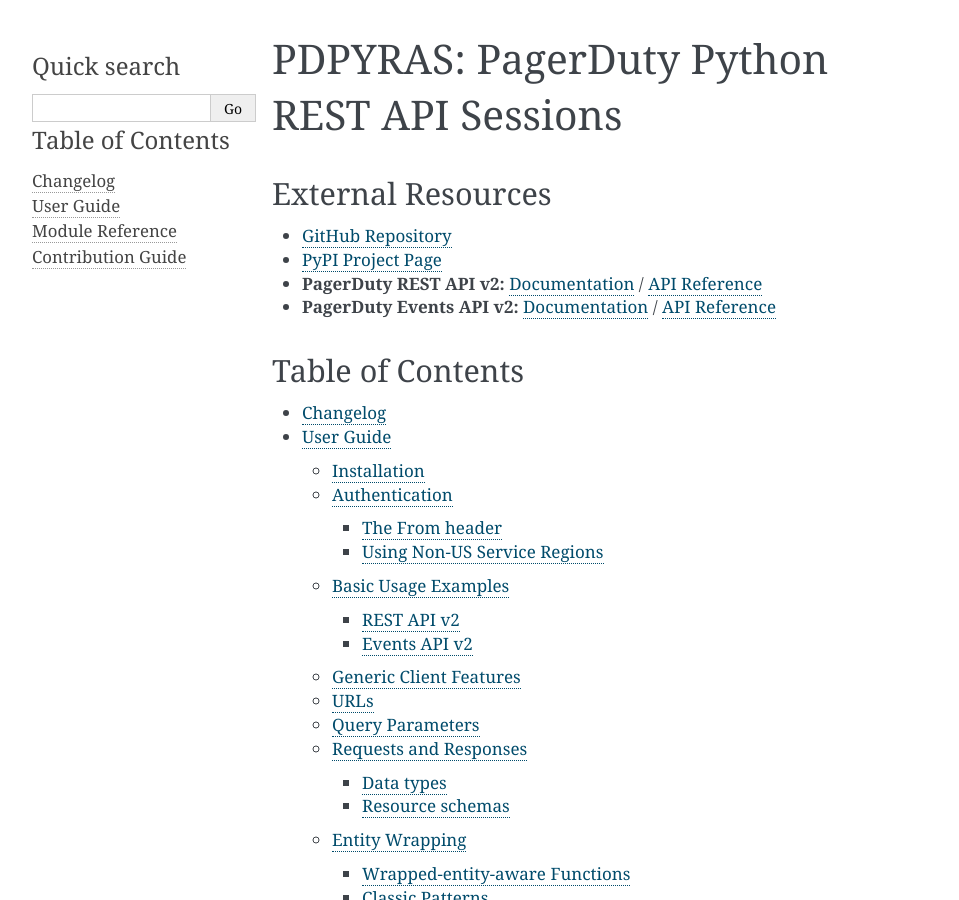
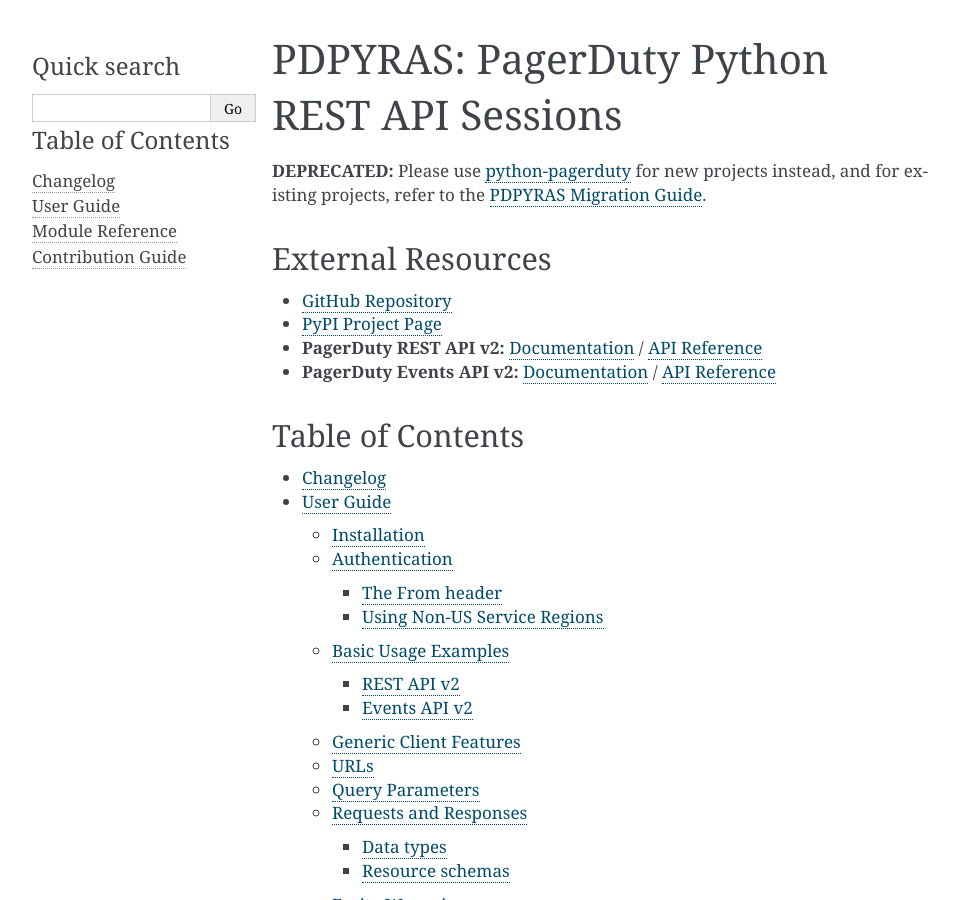
Before and after one commit to PagerDuty/pdpyras, a Sphinx documentation site: the page built from sphinx/source/index.rst, in a window 1280 px wide and 900 px high. Shown: the whole window, without its empty margins (148-1107 px from the left). Built offline with Sphinx 7.4.7, drawn with Linux system fonts in a browser that asks for light colours.

Commit message:
Add deprecation notice to the top of the documentation index, readme and user guide

```diff
--- a/README.rst
+++ b/README.rst
@@ -1,6 +1,12 @@
 ===========================================
 PDPYRAS: PagerDuty Python REST API Sessions
 ===========================================
+
+**DEPRECATED:** Please use `python-pagerduty
+<https://pagerduty.github.io/python-pagerduty>`_ for new projects instead, and
+for existing projects, refer to the `PDPYRAS Migration Guide
+<https://pagerduty.github.io/python-pagerduty/pdpyras_migration_guide.html>`_.
+
 A module that supplies lightweight Python clients for the PagerDuty REST API v2 and Events API v2.
 
 For how-to, refer to the `User Guide
--- a/sphinx/source/index.rst
+++ b/sphinx/source/index.rst
@@ -1,6 +1,11 @@
 ===========================================
 PDPYRAS: PagerDuty Python REST API Sessions
 ===========================================
+
+**DEPRECATED:** Please use `python-pagerduty
+<https://pagerduty.github.io/python-pagerduty>`_ for new projects instead, and
+for existing projects, refer to the `PDPYRAS Migration Guide
+<https://pagerduty.github.io/python-pagerduty/pdpyras_migration_guide.html>`_.
 
 External Resources
 ------------------
--- a/sphinx/source/user_guide.rst
+++ b/sphinx/source/user_guide.rst
@@ -3,6 +3,10 @@
 ==========
 User Guide
 ==========
+**DEPRECATED:** Please use `python-pagerduty
+<https://pagerduty.github.io/python-pagerduty>`_ for new projects instead, and
+for existing projects, refer to the `PDPYRAS Migration Guide
+<https://pagerduty.github.io/python-pagerduty/pdpyras_migration_guide.html>`_.
 
 This is a topical guide to general API client usage. :ref:`module_reference`
 has in-depth documentation on client classes and methods.
```
